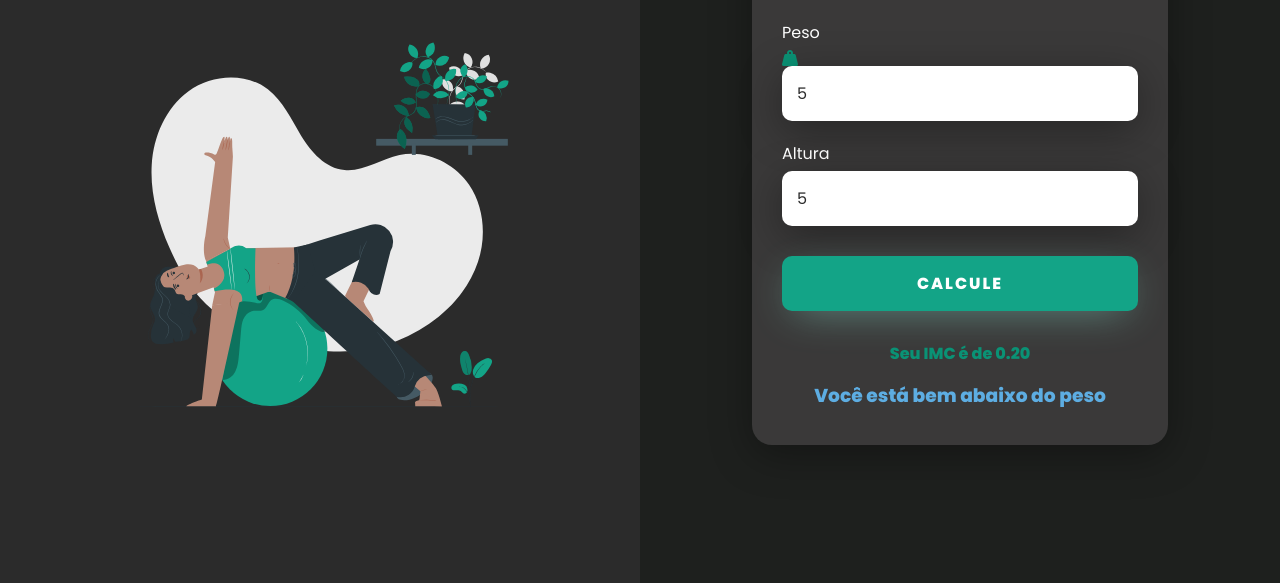
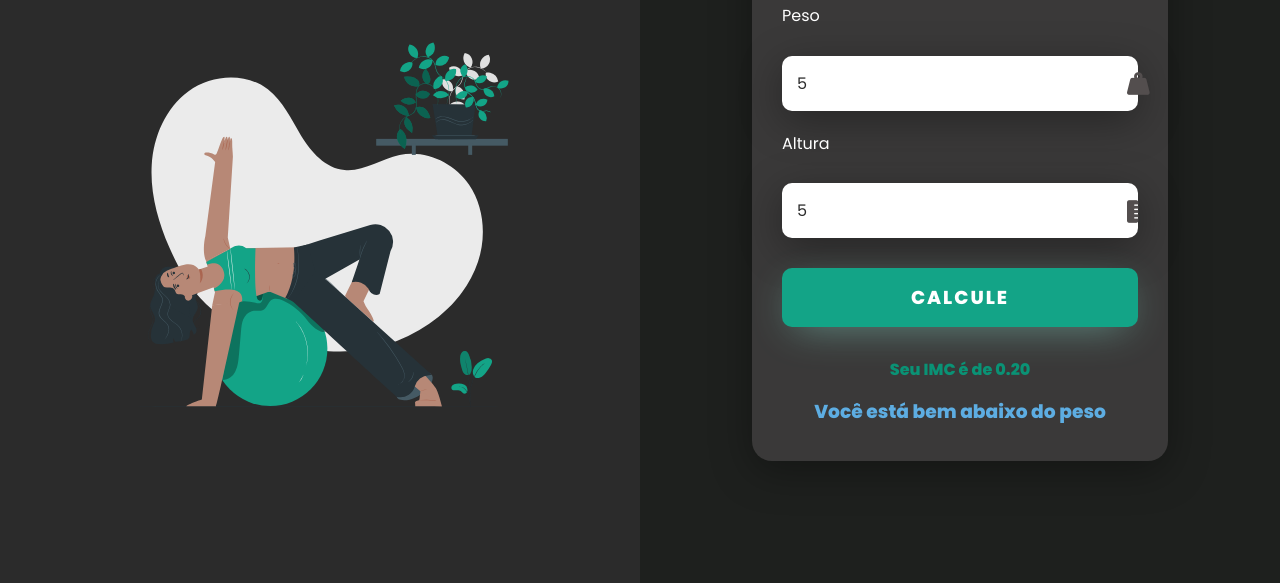
Before and after one commit to Rhuann01/IMC, a plain HTML site: page index.html in a window 1280 px wide. Both pictures are taken after typing "5", "5" into the empty fields and a click on the button "CALCULE". Shown: the part 217-800 px from the top of the page. Drawn offline with Linux system fonts and the light colour scheme.

Commit message:
Adição dos icons

```diff
--- a/CSS/style.css
+++ b/CSS/style.css
@@ -111,7 +111,7 @@ button {
   border-radius: 10px;
   margin: 15px 0;
   font-weight: 800;
-  font-size: 12pt;
+  font-size: 14pt;
   color: #fff;
   text-transform: uppercase;
   letter-spacing: 2px;
@@ -131,10 +131,19 @@ input[type="number"]::-webkit-inner-spin-button {
 }
 
 .resultado {
-    font-weight: 800;
+  font-weight: 800;
 }
 
 .final {
-    font-weight: 800;
-    font-size: 14pt;
+  font-weight: 800;
+  font-size: 14pt;
 }
+
+.posi {
+  z-index: 1;
+  color: #534e4e;
+  font-size: 17pt;
+  position: relative;
+  top: 40px;
+  left: 345px;
+}
--- a/JS/script.js
+++ b/JS/script.js
@@ -16,8 +16,8 @@ function bto() {
 
   if (imc < 18.5) {
     clas.textContent = `Você está bem abaixo do peso`;
-    clas.style.color = " #5DADE2";
-  } else if (18.5 >= imc && imc < 24.9) {
+    clas.style.color = "#5DADE2";
+  } else if (18.5 <= imc && imc < 24.9) {
     clas.textContent = `Você está com o peso normal`;
     clas.style.color = " #58D68D";
   } else if (imc >= 25 && imc < 30) {
@@ -26,7 +26,7 @@ function bto() {
   } else if (imc >= 30 && imc < 35) {
     clas.textContent = `Você está Obeso`;
     clas.style.color = " #EB984E";
-  } else {
+  } else if (imc > 35 ) {
     clas.textContent = `Você está com obesidade extrema`;
     clas.style.color = "	#C0392B";
   }
--- a/index.html
+++ b/index.html
@@ -22,12 +22,13 @@
           <h1>Caculadora de IMC</h1>
           <div class="prom">
             <label class="la" for="peso">Peso</label>
-            <i class="fa-solid fa-weight-hanging"></i>
+            <i class="fa-solid fa-weight-hanging posi"></i>
             <input class="Num" type="number" name="peso" id="weight" placeholder="Exemplo: 80" />
           </div>
 
           <div class="prom">
             <label class="la" for="Altura">Altura</label>
+            <i class="fa-solid fa-ruler-vertical posi"></i>
             <input class="Num" type="number" name="altura" id="Height" placeholder="Exemplo: 1.80" />
           </div>
 
```
